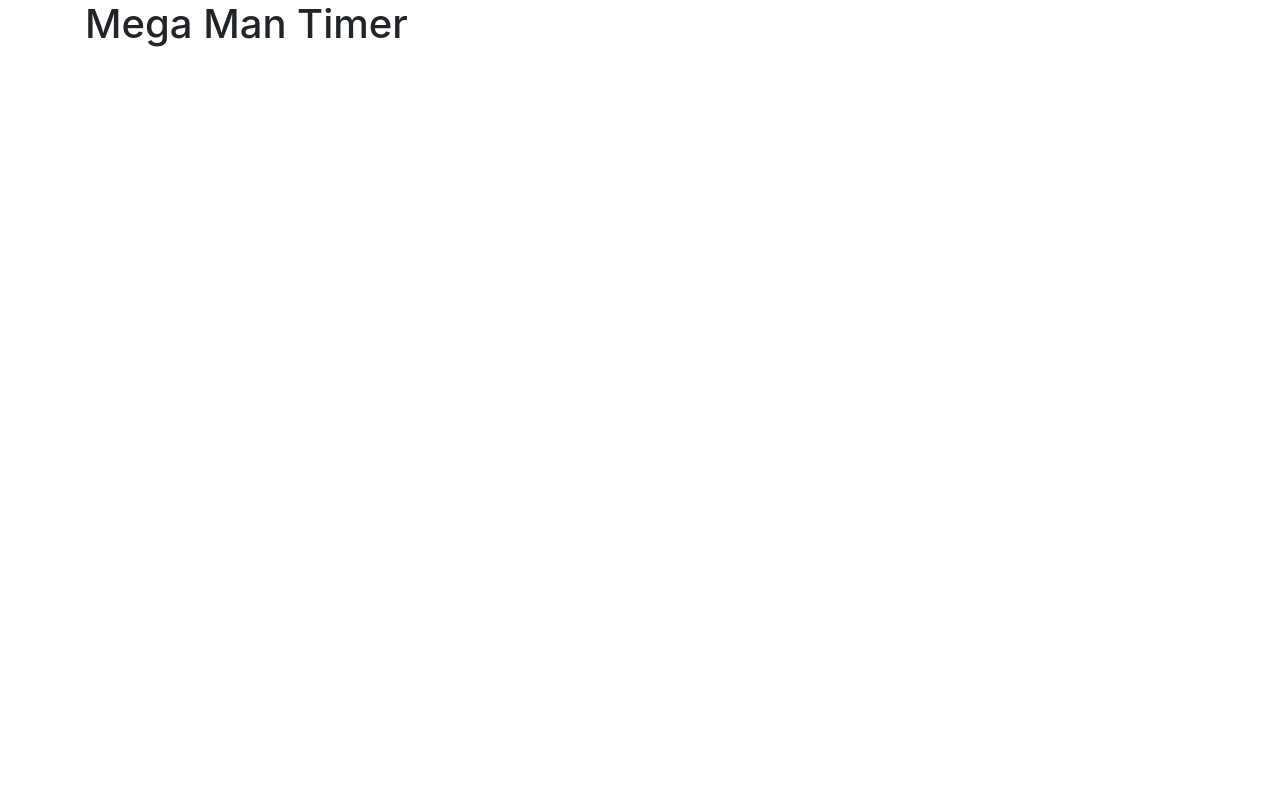
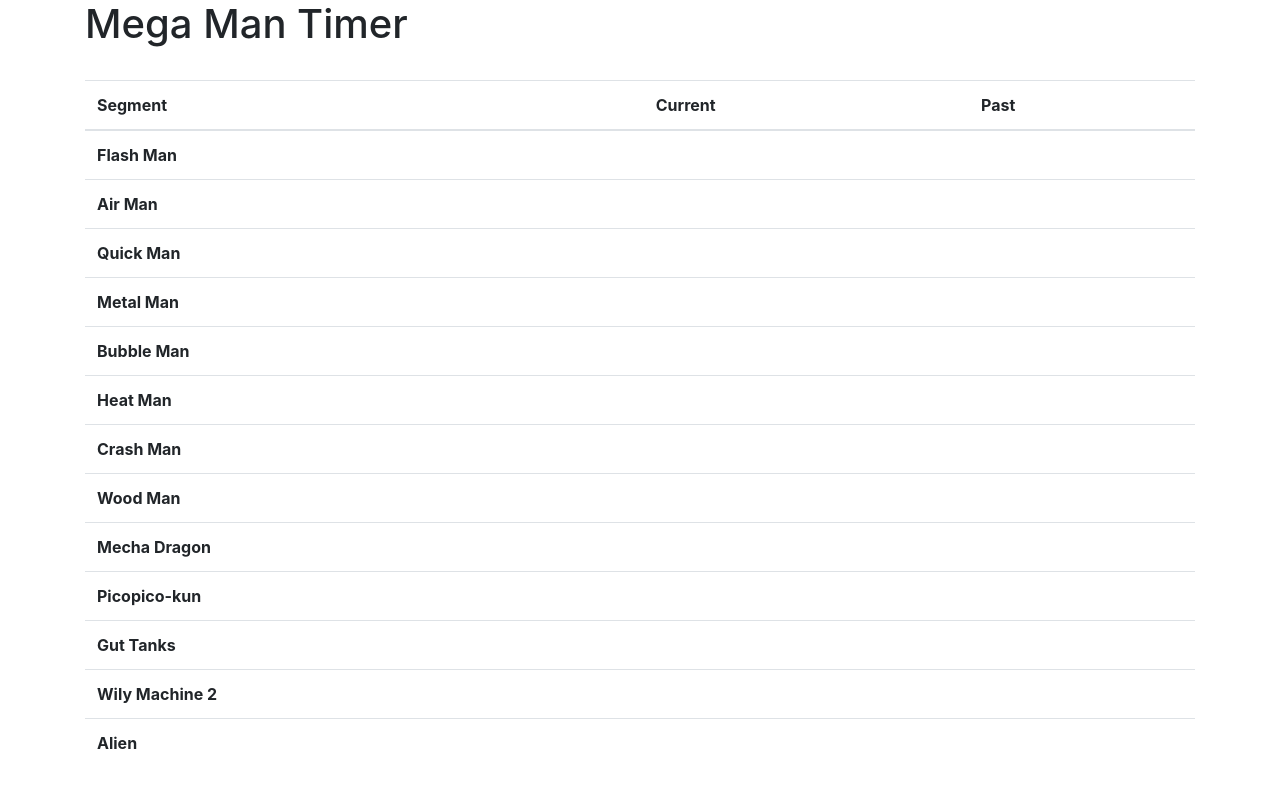
Before and after one commit to robertbrockie/mm2-timer, a React (Create React App) app: page / in a window 1280 px wide. Shown: the top 788 px of the page. Built offline with nearby package versions, Linux system fonts and the light colour scheme.

Commit message:
Added segments.

```diff
--- a/src/App.tsx
+++ b/src/App.tsx
@@ -1,9 +1,44 @@
 import React from 'react';
 
 function App() {
+
+    const segments = [
+        { label: 'Flash Man' },
+        { label: 'Air Man' },
+        { label: 'Quick Man' },
+        { label: 'Metal Man' },
+        { label: 'Bubble Man' },
+        { label: 'Heat Man' },
+        { label: 'Crash Man' },
+        { label: 'Wood Man' },
+        { label: 'Mecha Dragon' },
+        { label: 'Picopico-kun' },
+        { label: 'Gut Tanks' },
+        { label: 'Wily Machine 2' },
+        { label: 'Alien' },
+    ]
     return (
         <div className="container">
             <h1>Mega Man Timer</h1>
+            <br/>
+            <table className="table">
+                <thead>
+                    <tr>
+                        <th scope="col">Segment</th>
+                        <th scope="col">Current</th>
+                        <th scope="col">Past</th>
+                    </tr>
+                </thead>
+                <tbody>
+                    { segments.map(segment =>
+                        <tr>
+                            <th scope="row">{segment.label}</th>
+                            <td></td>
+                            <td></td>
+                        </tr>
+                    )}
+                </tbody>
+            </table>
         </div>
     );
 }
```
